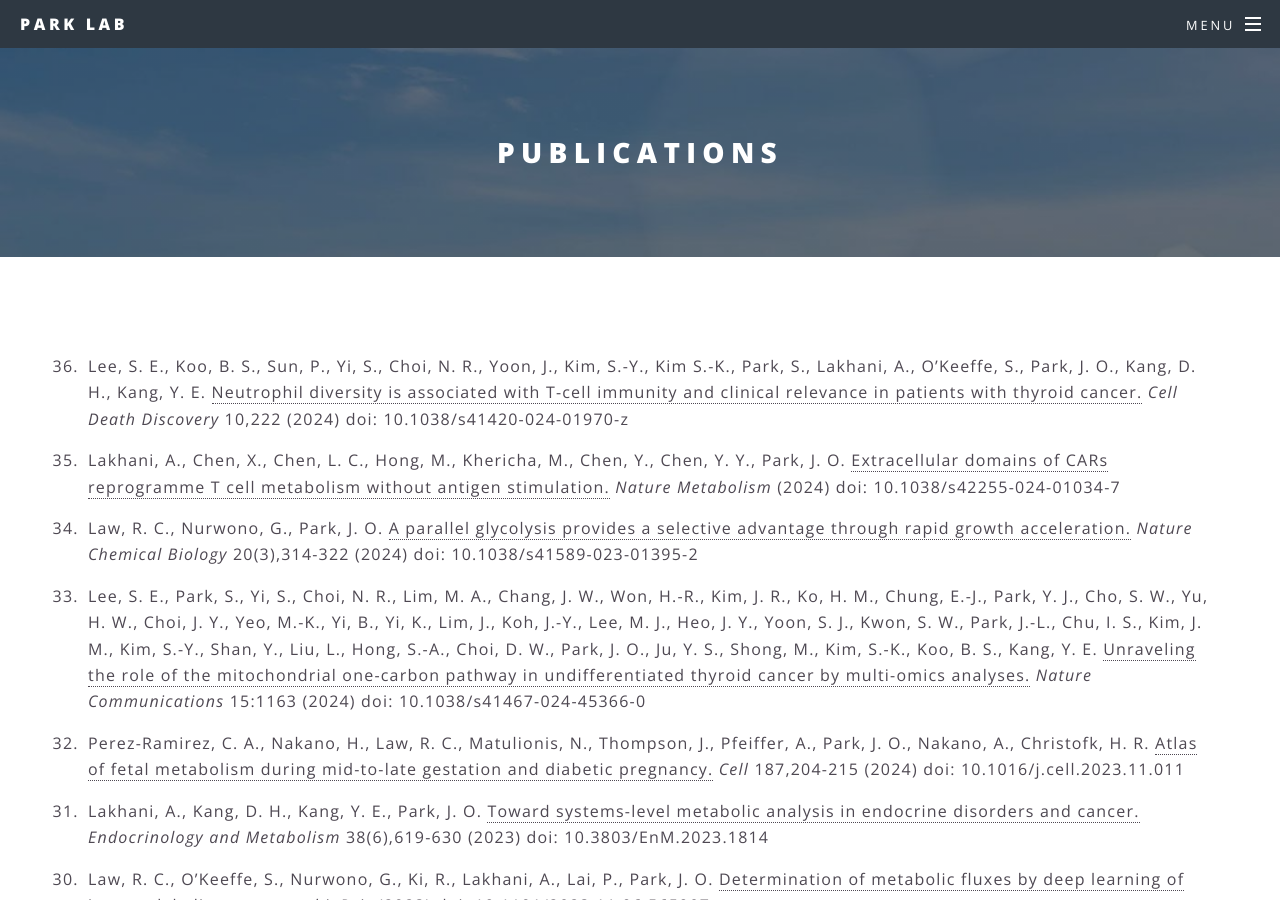
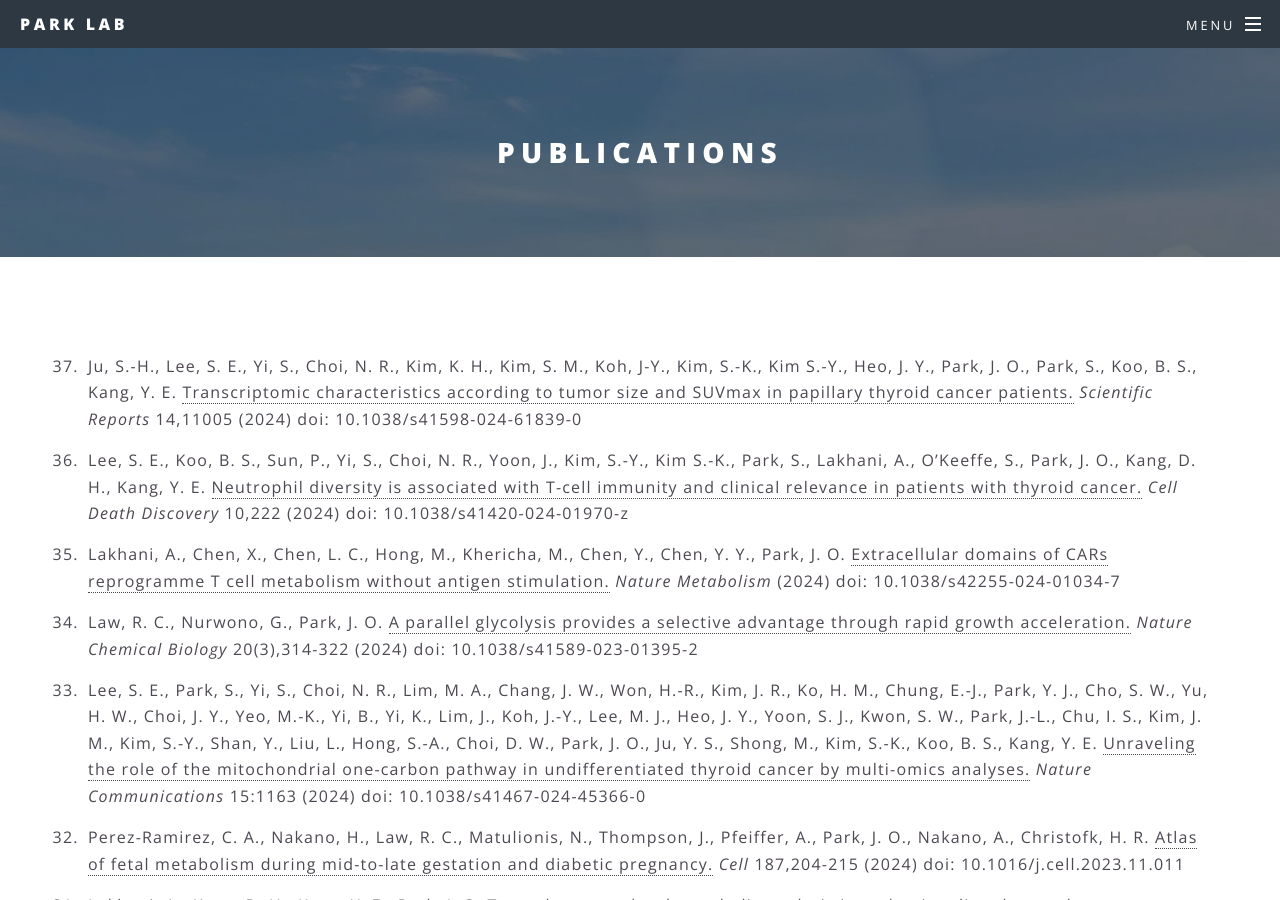
Before and after one commit to jopark/jopark.github.io, a Jekyll site: the page built from publications.html, in a window 1280 px wide and 900 px high. Built offline with Jekyll 4.4.1, drawn with Linux system fonts in a browser that asks for light colours.

Commit message:
Update publications.html

```diff
--- a/publications.html
+++ b/publications.html
@@ -4,6 +4,7 @@ title: Publications
 ---
 
 <ol reversed class="ul2">
+<li>Ju, S.-H., Lee, S. E., Yi, S., Choi, N. R., Kim, K. H., Kim, S. M., Koh, J-Y., Kim, S.-K., Kim S.-Y., Heo, J. Y., Park, J. O., Park, S., Koo, B. S., Kang, Y. E.  <a href="https://doi.org/10.1038/s41598-024-61839-0">Transcriptomic characteristics according to tumor size and SUVmax in papillary thyroid cancer patients.</a> <i>Scientific Reports</i> 14,11005 (2024) doi: 10.1038/s41598-024-61839-0</li>
 <li>Lee, S. E., Koo, B. S., Sun, P., Yi, S., Choi, N. R., Yoon, J., Kim, S.-Y., Kim S.-K., Park, S., Lakhani, A., O’Keeffe, S., Park, J. O., Kang, D. H., Kang, Y. E.  <a href="https://doi.org/10.1038/s41420-024-01970-z">Neutrophil diversity is associated with T-cell immunity and clinical relevance in patients with thyroid cancer.</a> <i>Cell Death Discovery</i> 10,222 (2024) doi: 10.1038/s41420-024-01970-z</li>
 <li>Lakhani, A., Chen, X., Chen, L. C., Hong, M., Khericha, M., Chen, Y., Chen, Y. Y., Park, J. O.  <a href="https://doi.org/10.1038/s42255-024-01034-7">Extracellular domains of CARs reprogramme T cell metabolism without antigen stimulation.</a> <i>Nature Metabolism</i> (2024) doi: 10.1038/s42255-024-01034-7</li>
 <li>Law, R. C., Nurwono, G., Park, J. O.  <a href="https://doi.org/10.1038/s41589-023-01395-2">A parallel glycolysis provides a selective advantage through rapid growth acceleration.</a> <i>Nature Chemical Biology</i> 20(3),314-322 (2024) doi: 10.1038/s41589-023-01395-2</li>
```
